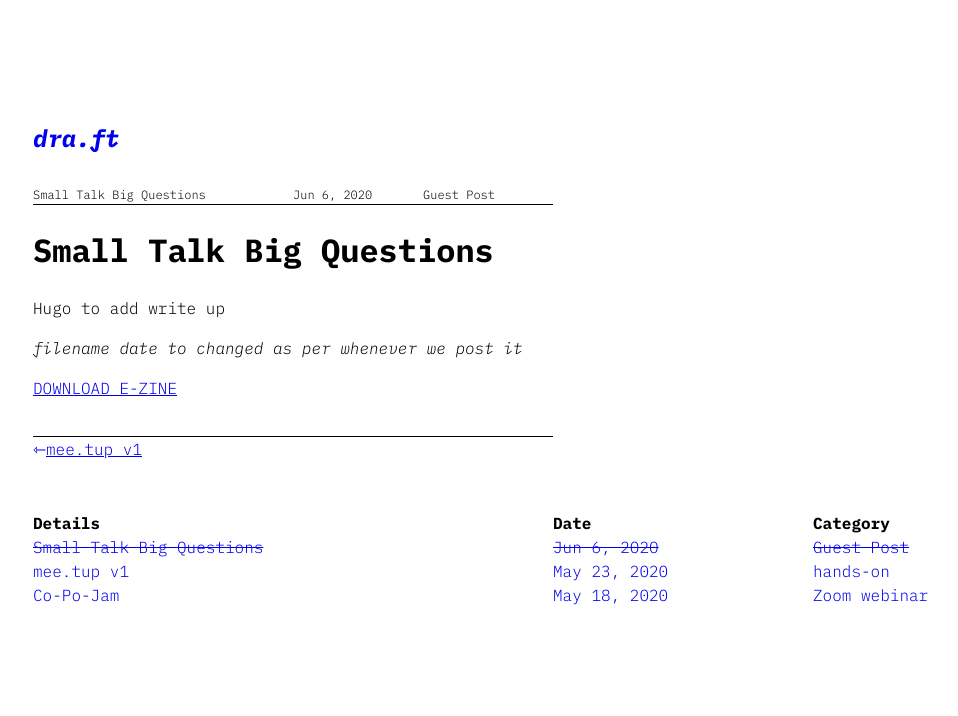
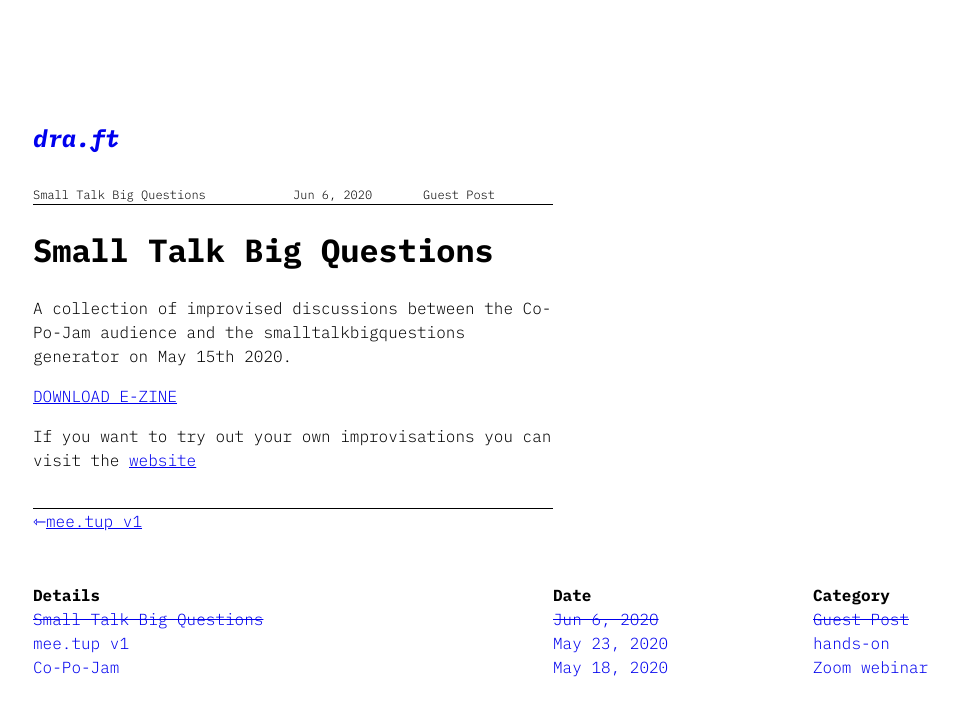
Before and after one commit to dra-ft/dra-ft.github.io, a Jekyll site: the page built from _posts/2020-06-06-smalltalkbigquestions.md, in a window 1280 px wide. Shown: the top 716 px of the page, without its empty margins (87-1045 px from the left). Built offline with Jekyll 4.4.1, drawn with Linux system fonts in a browser that asks for light colours.

Commit message:
Update 2020-06-06-smalltalkbigquestions.md

```diff
--- a/_posts/2020-06-06-smalltalkbigquestions.md
+++ b/_posts/2020-06-06-smalltalkbigquestions.md
@@ -1,15 +1,16 @@
 ---
 layout: post
 title: Small Talk Big Questions
-author: Hugo Pilate
+author: dra.ft team
 category: Guest Post
 img: https://github.com/ajaibghar-co/draft-test.github.io/raw/master/assets/images/STBQ.png
+permalink: /smalltalk-bigq
 ---
 
 # Small Talk Big Questions
 
-Hugo to add write up
-
-*filename date to changed as per whenever we post it*
+A collection of improvised discussions between the Co-Po-Jam audience and the smalltalkbigquestions generator on May 15th 2020.
 
 [DOWNLOAD E-ZINE](https://github.com/ajaibghar-co/draft-test.github.io/raw/master/assets/SmallTalkBigQuestions_CoPojam2020.pdf)
+
+If you want to try out your own improvisations you can visit the [website](http://smalltalkbigquestions.today/)
```
